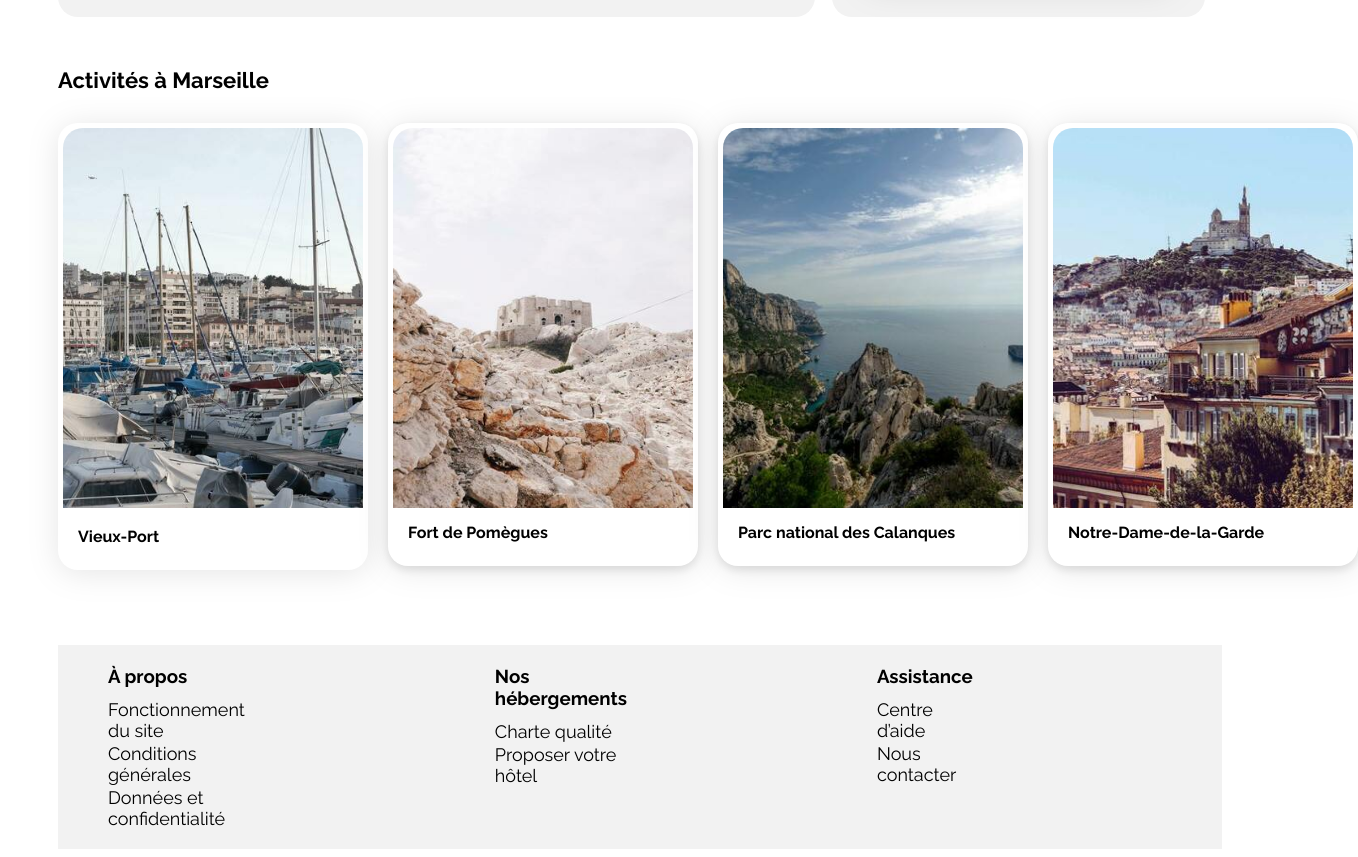
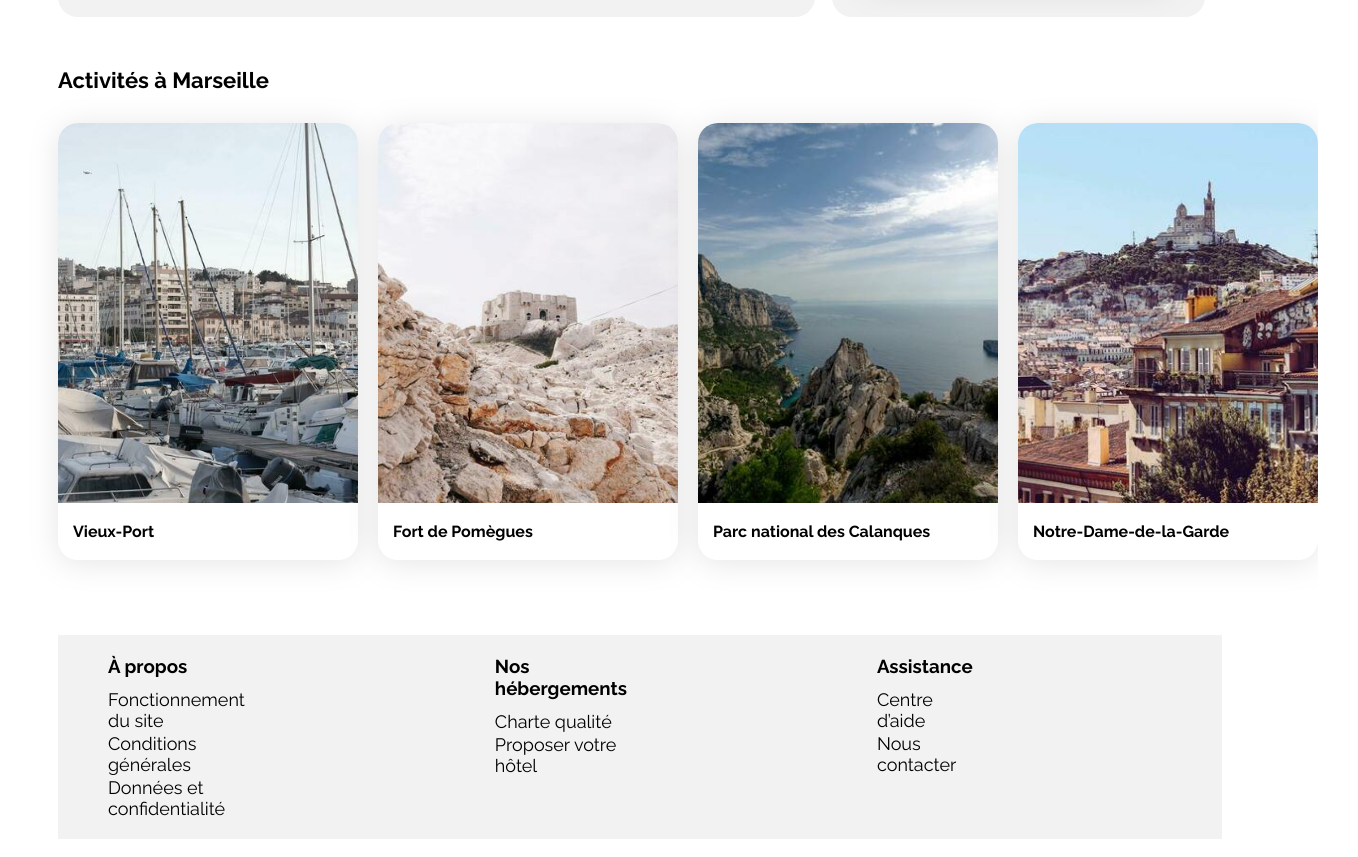
Before and after one commit to Ethan8615/booki-starter-code-master, a plain HTML site: page index.html in a window 1280 px wide. Shown: the part 925-1782 px from the top of the page, 1358 px wide, since content can reach past the window. Drawn offline with Linux system fonts and the light colour scheme.

Commit message:
Modification cartes activités
Suppression bordure
Suppression padding
appliquer Acard à toutes les cartes

```diff
--- a/css/style.css
+++ b/css/style.css
@@ -409,7 +409,7 @@ a {
     background-color: white;
     border-color: none;
     border-radius: 20px;
-    padding: 5px;
+    padding: 0;
     filter: drop-shadow(0px 3px 15px rgba(0, 0, 0, 0.1));
 }
 
--- a/index.html
+++ b/index.html
@@ -277,7 +277,7 @@
                             </article>
                         </a>
                         <a href="#">
-                            <article class="card">
+                            <article class="Acard">
                                 <img src="./images/activites/paul-hermann.jpg" alt="Image de la chambre d'hôtel montrant un lit">
                                 <div class="card-content">
                                     <div class="card-txt">
@@ -288,7 +288,7 @@
                             </article>
                         </a>
                         <a href="#">
-                            <article class="card">
+                            <article class="Acard">
                                 <img src="./images/activites/kilyan-sockalingum.jpg" alt="Image de la chambre d'hôtel montrant un lit">
                                 <div class="card-content">
                                     <div class="card-txt">
@@ -298,7 +298,7 @@
                             </article>
                         </a>
                         <a href="#">
-                            <article class="card">
+                            <article class="Acard">
                                 <img src="./images/activites/florian-wehde.jpg" alt="Image de la chambre d'hôtel montrant un lit">
                                 <div class="card-content">
                                     <div class="card-txt">
```
